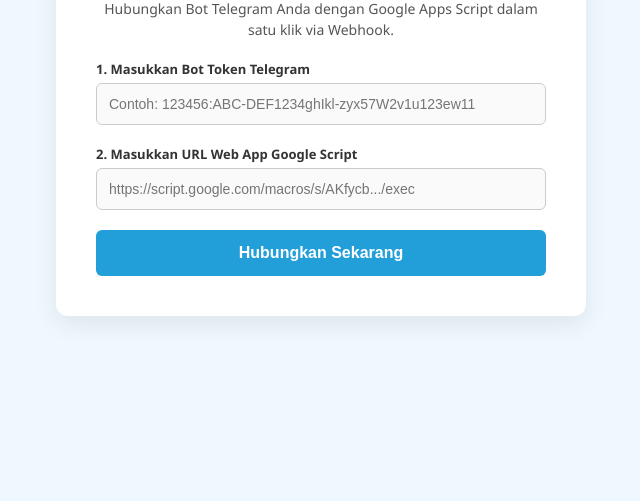
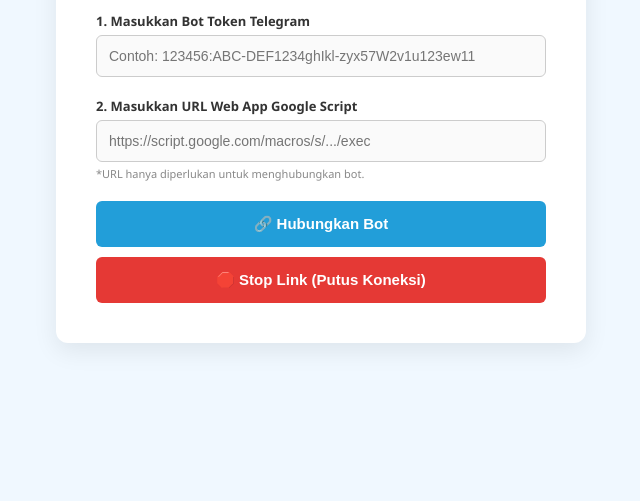
Before and after one commit to obym/Finance-Bot, a plain HTML site: page index.html in a window 1280 px wide. Shown: the part 299-800 px from the top of the page, without its empty margins (319-959 px from the left). Drawn offline with Linux system fonts and the light colour scheme.

Commit message:
Update index.html

```diff
--- a/index.html
+++ b/index.html
@@ -7,7 +7,7 @@
     <style>
         body { font-family: 'Segoe UI', Tahoma, Geneva, Verdana, sans-serif; background-color: #f0f8ff; display: flex; justify-content: center; align-items: center; height: 100vh; margin: 0; }
         .card { background-color: white; padding: 40px; border-radius: 12px; box-shadow: 0 8px 24px rgba(0,0,0,0.08); width: 100%; max-width: 450px; text-align: center; }
-        h2 { color: #229ED9; margin-bottom: 10px; font-size: 26px; } /* Warna biru khas Telegram */
+        h2 { color: #229ED9; margin-bottom: 10px; font-size: 26px; }
         p { color: #555; font-size: 14px; margin-bottom: 20px; line-height: 1.5; }
 
         .input-group { text-align: left; margin-bottom: 20px; }
@@ -15,20 +15,32 @@
         input[type="text"] { width: 100%; padding: 12px; border: 1px solid #ccc; border-radius: 6px; box-sizing: border-box; font-size: 14px; background-color: #fafafa; }
         input[type="text"]:focus { border-color: #229ED9; outline: none; background-color: #fff; }
 
-        button { background-color: #229ED9; color: white; border: none; padding: 14px; width: 100%; border-radius: 6px; font-size: 16px; cursor: pointer; font-weight: bold; transition: background-color 0.3s; }
-        button:hover { background-color: #1c88ba; }
-        button:disabled { background-color: #99cce6; cursor: not-allowed; }
+        /* Desain grup tombol agar sejajar/rapi */
+        .button-group { display: flex; flex-direction: column; gap: 10px; margin-top: 10px; }
+
+        button { border: none; padding: 14px; width: 100%; border-radius: 6px; font-size: 15px; cursor: pointer; font-weight: bold; transition: background-color 0.3s; color: white; }
+
+        /* Tombol Connect (Biru) */
+        .btn-primary { background-color: #229ED9; }
+        .btn-primary:hover { background-color: #1c88ba; }
+        .btn-primary:disabled { background-color: #99cce6; cursor: not-allowed; }
+
+        /* Tombol Stop/Disconnect (Merah) */
+        .btn-danger { background-color: #e53935; }
+        .btn-danger:hover { background-color: #c62828; }
+        .btn-danger:disabled { background-color: #ef9a9a; cursor: not-allowed; }
 
         .status-box { margin-top: 20px; padding: 15px; border-radius: 6px; display: none; font-size: 14px; font-weight: bold; }
         .success { background-color: #e6f9ed; color: #2e7d32; border: 1px solid #a5d6a7; }
         .error { background-color: #ffebee; color: #c62828; border: 1px solid #ef9a9a; }
+        .warning { background-color: #fff3e0; color: #e65100; border: 1px solid #ffcc80; }
     </style>
 </head>
 <body>
 
     <div class="card">
         <h2>Telegram Bot Linker</h2>
-        <p>Hubungkan Bot Telegram Anda dengan Google Apps Script dalam satu klik via Webhook.</p>
+        <p>Kelola koneksi Bot Telegram Anda dengan Google Apps Script.</p>
 
         <div class="input-group">
             <label for="botToken">1. Masukkan Bot Token Telegram</label>
@@ -37,43 +49,45 @@
 
         <div class="input-group">
             <label for="scriptUrl">2. Masukkan URL Web App Google Script</label>
-            <input type="text" id="scriptUrl" placeholder="https://script.google.com/macros/s/AKfycb.../exec">
+            <input type="text" id="scriptUrl" placeholder="https://script.google.com/macros/s/.../exec">
+            <small style="color: #888; font-size: 11px; margin-top: 4px; display: block;">*URL hanya diperlukan untuk menghubungkan bot.</small>
         </div>
 
-        <button id="btn-submit" onclick="hubungkanBot()">Hubungkan Sekarang</button>
+        <div class="button-group">
+            <button id="btn-submit" class="btn-primary" onclick="hubungkanBot()">🔗 Hubungkan Bot</button>
+
+            <button id="btn-stop" class="btn-danger" onclick="putuskanBot()">🛑 Stop Link (Putus Koneksi)</button>
+        </div>
 
         <div id="statusNotif" class="status-box"></div>
     </div>
 
     <script>
+        // ==========================================
+        // FUNGSI 1: MENGHUBUNGKAN BOT (SET WEBHOOK)
+        // ==========================================
         function hubungkanBot() {
             var token = document.getElementById('botToken').value.trim();
             var urlGas = document.getElementById('scriptUrl').value.trim();
-            var notifBox = document.getElementById('statusNotif');
             var btn = document.getElementById('btn-submit');
 
-            // Validasi Input
             if(token === "" || urlGas === "") {
                 tampilkanNotif('error', '⚠️ Harap isi Token Telegram dan URL Google Script!');
                 return;
             }
 
-            // Ubah tombol jadi mode loading
             btn.innerHTML = "Menghubungkan...";
             btn.disabled = true;
-            notifBox.style.display = 'none';
+            document.getElementById('statusNotif').style.display = 'none';
 
-            // Memanggil API Resmi Telegram untuk mengatur Webhook
-            // API: https://api.telegram.org/bot<TOKEN>/setWebhook?url=<URL_GAS>
             var telegramApiUrl = "https://api.telegram.org/bot" + token + "/setWebhook?url=" + encodeURIComponent(urlGas);
 
             fetch(telegramApiUrl)
                 .then(response => response.json())
                 .then(data => {
                     if (data.ok) {
-                        tampilkanNotif('success', '✅ Berhasil! Bot Telegram Anda sekarang terhubung ke Google Script.');
+                        tampilkanNotif('success', '✅ Berhasil! Bot terhubung ke Google Script.');
                     } else {
-                        // Menangkap pesan error spesifik dari Telegram (misal token salah)
                         tampilkanNotif('error', '❌ Gagal: ' + data.description);
                     }
                 })
@@ -81,13 +95,56 @@
                     tampilkanNotif('error', '❌ Terjadi kesalahan jaringan. Coba lagi.');
                 })
                 .finally(() => {
-                    // Kembalikan tombol ke keadaan semula
-                    btn.innerHTML = "Hubungkan Sekarang";
+                    btn.innerHTML = "🔗 Hubungkan Bot";
                     btn.disabled = false;
                 });
         }
 
-        // Fungsi bantuan untuk menampilkan warna notifikasi
+        // ==========================================
+        // FUNGSI 2: MEMUTUSKAN BOT (DELETE WEBHOOK)
+        // ==========================================
+        function putuskanBot() {
+            var token = document.getElementById('botToken').value.trim();
+            var btnStop = document.getElementById('btn-stop');
+
+            // Untuk memutuskan koneksi, kita hanya butuh Token, tidak butuh URL
+            if(token === "") {
+                tampilkanNotif('error', '⚠️ Harap isi Token Telegram untuk memutus koneksi!');
+                return;
+            }
+
+            // Konfirmasi agar tidak tidak sengaja terpencet
+            var konfirmasi = confirm("Yakin ingin menghentikan bot? Bot tidak akan merespons pesan lagi sampai dihubungkan ulang.");
+            if (!konfirmasi) return;
+
+            btnStop.innerHTML = "Memutuskan...";
+            btnStop.disabled = true;
+            document.getElementById('statusNotif').style.display = 'none';
+
+            // API Resmi Telegram untuk menghapus webhook
+            var telegramApiUrl = "https://api.telegram.org/bot" + token + "/deleteWebhook?drop_pending_updates=true";
+
+            fetch(telegramApiUrl)
+                .then(response => response.json())
+                .then(data => {
+                    if (data.ok) {
+                        tampilkanNotif('warning', '🔌 Berhasil! Koneksi bot telah diputus. Bot tidak aktif.');
+                    } else {
+                        tampilkanNotif('error', '❌ Gagal: ' + data.description);
+                    }
+                })
+                .catch(error => {
+                    tampilkanNotif('error', '❌ Terjadi kesalahan jaringan. Coba lagi.');
+                })
+                .finally(() => {
+                    btnStop.innerHTML = "🛑 Stop Link (Putus Koneksi)";
+                    btnStop.disabled = false;
+                });
+        }
+
+        // ==========================================
+        // FUNGSI BANTUAN NOTIFIKASI
+        // ==========================================
         function tampilkanNotif(tipe, pesan) {
             var notifBox = document.getElementById('statusNotif');
             notifBox.className = 'status-box ' + tipe;
```
